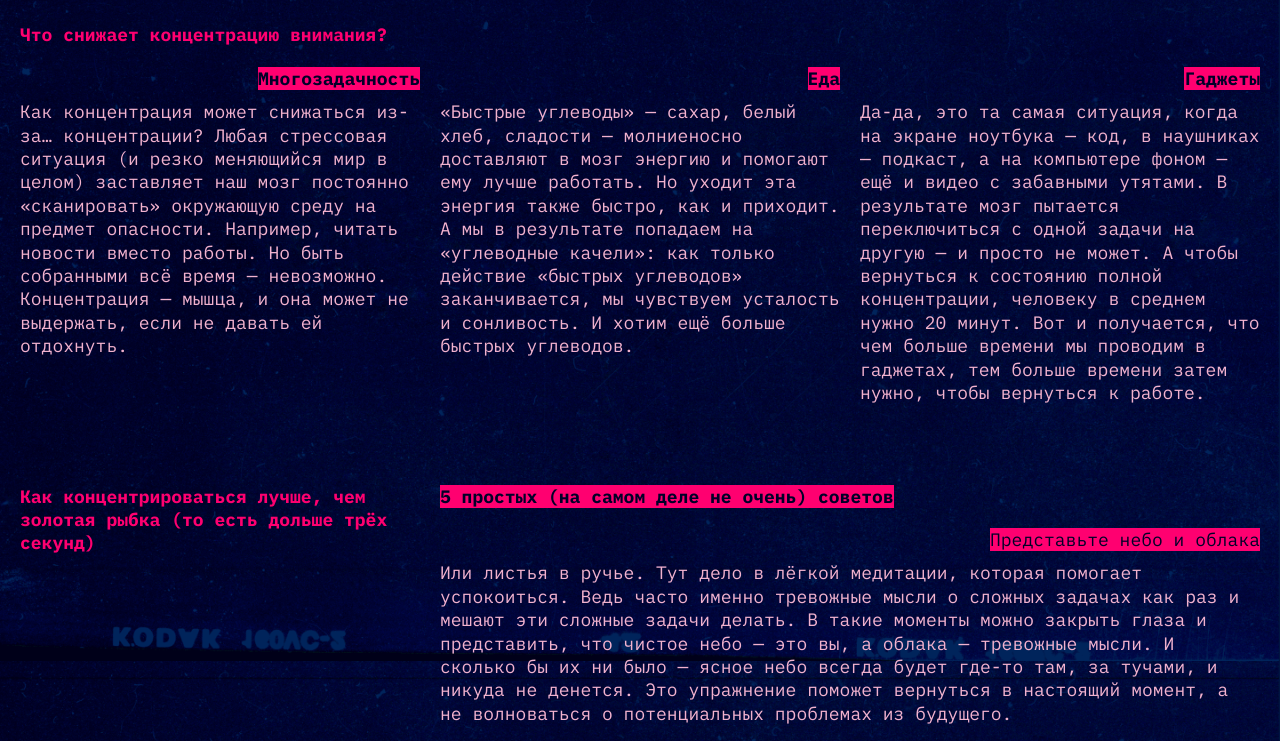
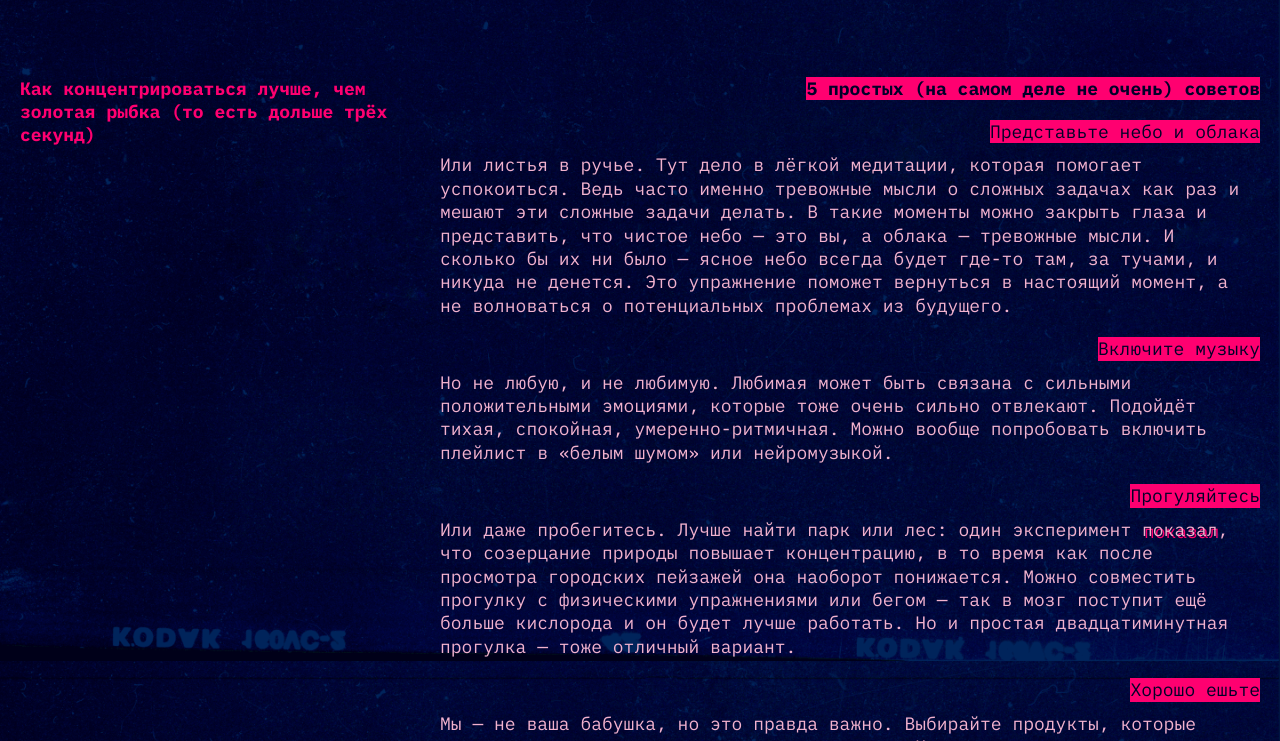
Before and after one commit to bvm1313/slozhno-sosredotochitsya, a plain HTML site: page index.html in a window 1280 px wide. Shown: the part 1739-2480 px from the top of the page. Drawn offline with Linux system fonts and the light colour scheme.

Commit message:
все сломалось после правок, добавил див в третий блок

```diff
--- a/styles/style.css
+++ b/styles/style.css
@@ -177,7 +177,6 @@ button:focus {
 .main__card {
   display: grid;
   grid-template-columns: 1fr 2fr;
-  grid-template-rows: min-content 1fr;
   gap: 10px;
 }
 
@@ -189,22 +188,11 @@ button:focus {
   text-align: left;
 }
 
-.main__card_list {
-  display: grid;
-  gap: 20px;
-  grid-template-rows: min-content 1fr;
-  grid-template-columns: 1fr;
-}
-
 .main__card_list_title {
-  justify-self: start;
-  display: block;
-  grid-column: 1 / 2;
-  grid-row: 1 / 2;
+  margin-bottom: 20px;
 }
 
 .main__list {
-  grid-row: 2 / 3;
   display: grid;
   gap: 20px;
 }
```
